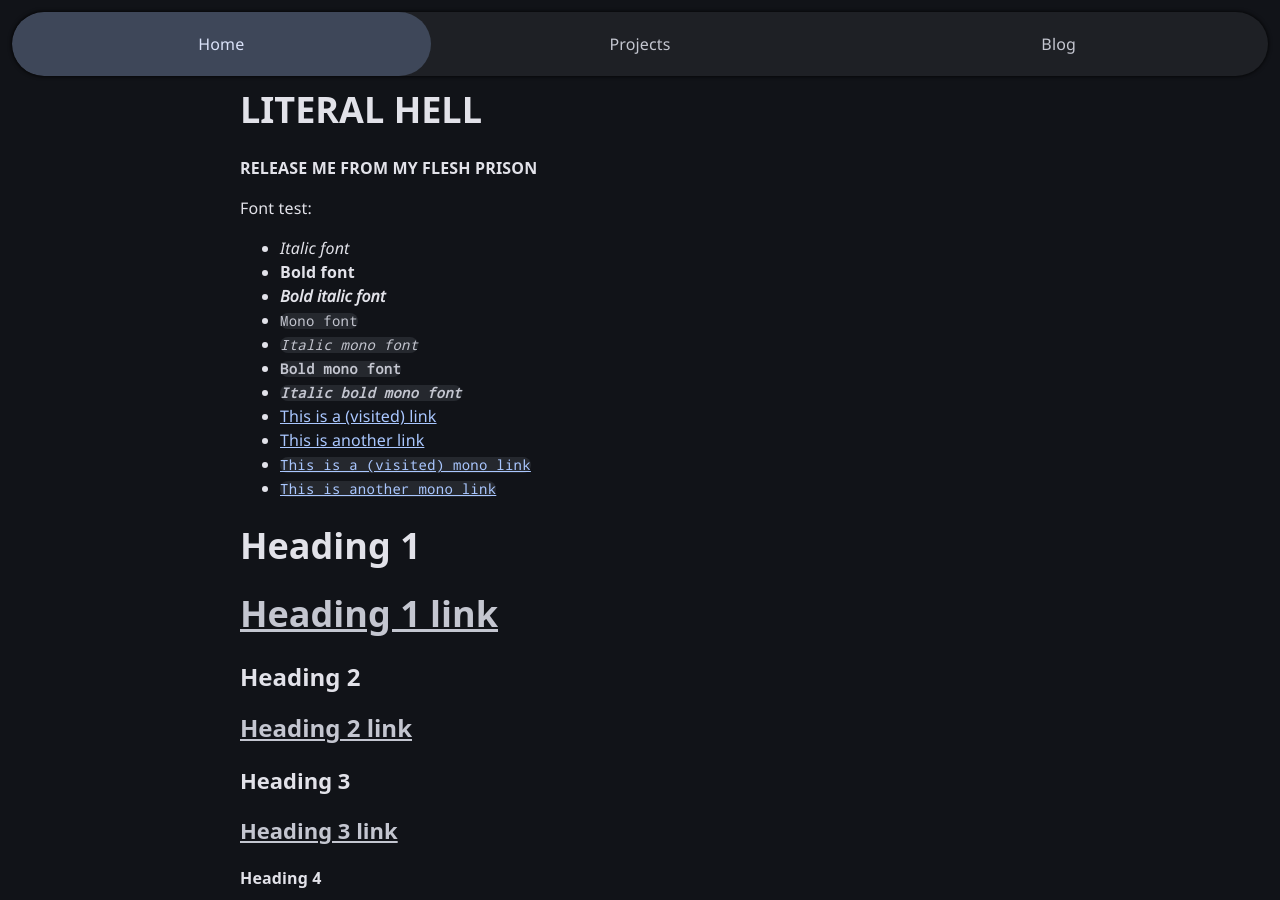
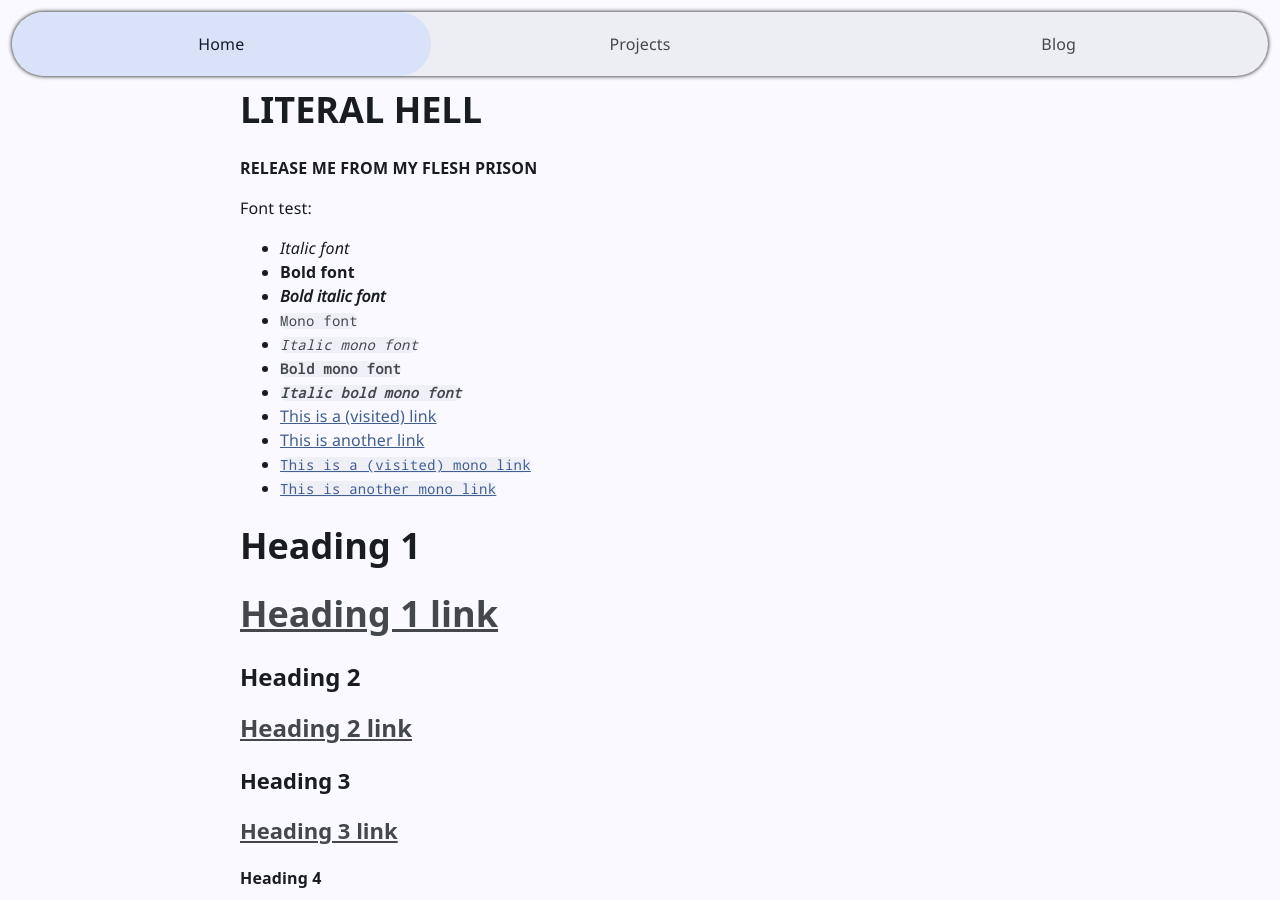
Before and after one commit to tpaau/tpaau.dev, a Jekyll site: the page built from content/INDEX.md, in a window 1280 px wide and 900 px high. Built offline with Jekyll 4.4.1, drawn with Linux system fonts in a browser that asks for light colours.

Commit message:
Add theme switching based on dark mode browser preference

```diff
--- /dev/null
+++ b/_includes/theme.html
@@ -0,0 +1,2 @@
+<link rel="stylesheet" href="{{ "/assets/css/themes/bluemoon/light.css" | relative_url }}" media="(prefers-color-scheme: light)">
+<link rel="stylesheet" href="{{ "/assets/css/themes/bluemoon/dark.css"  | relative_url }}" media="(prefers-color-scheme: dark)">
--- a/_layouts/page.html
+++ b/_layouts/page.html
@@ -4,7 +4,7 @@
 <html lang="en">
     <head>
         {% include meta.html content = current_page %}
-        <link rel="stylesheet" href="{{ "/assets/css/themes/bluemoon/dark.css" | relative_url }}">
+        {% include theme.html %}
         <link rel="stylesheet" href="{{ "/assets/css/main.css" | relative_url }}">
     </head>
     <body>
--- a/_layouts/subpage.html
+++ b/_layouts/subpage.html
@@ -4,7 +4,7 @@
 <html lang="en">
     <head>
         {% include meta.html content = current_page %}
-        <link rel="stylesheet" href="{{ "/assets/css/themes/bluemoon/dark.css" | relative_url }}">
+        {% include theme.html %}
         <link rel="stylesheet" href="{{ "/assets/css/main.css" | relative_url }}">
         <link rel="stylesheet" href="{{ "/assets/css/subpage.css" | relative_url }}">
     </head>
```
